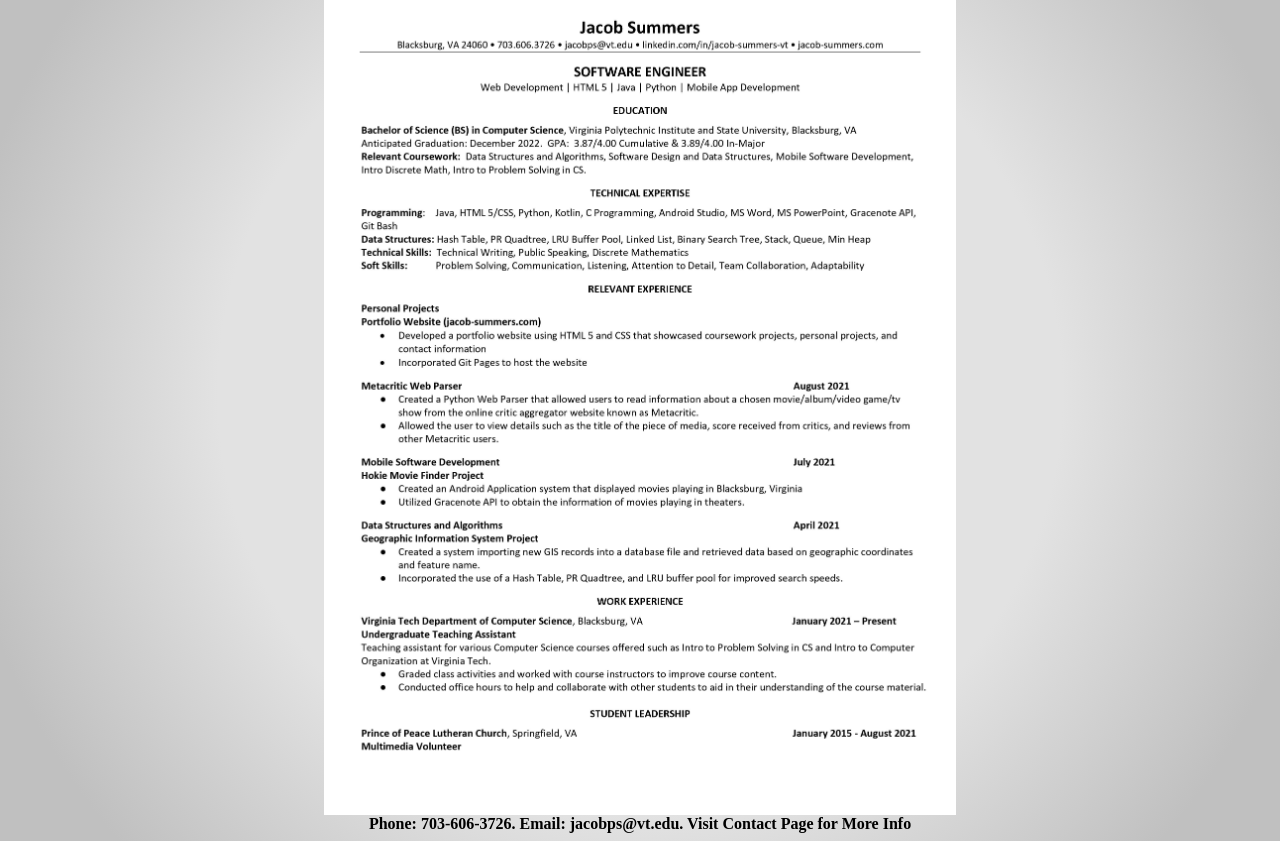
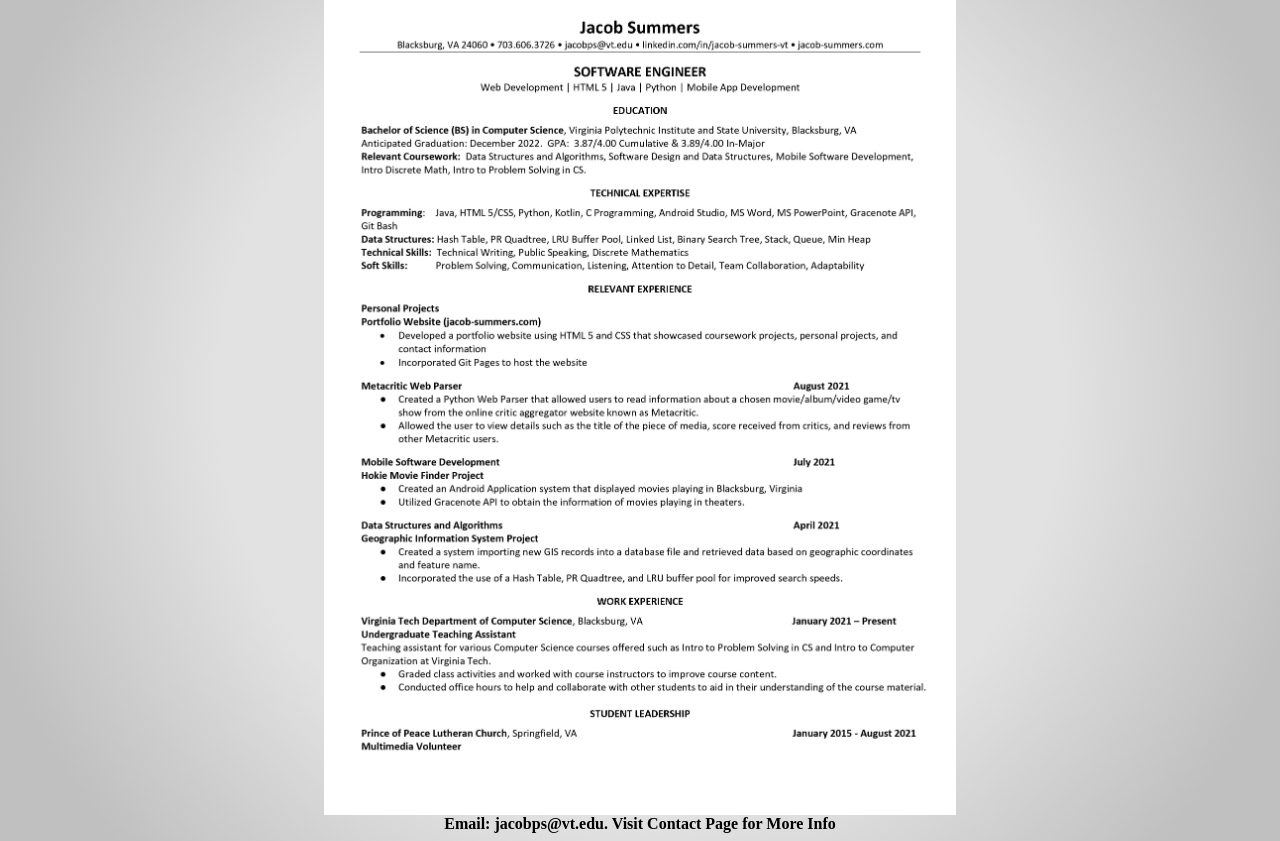
Before and after one commit to jacobps1/jacobps1.github.io, a plain HTML site: page resume.html in a window 1280 px wide. Shown: the part 56-897 px from the top of the page. Drawn offline with Linux system fonts and the light colour scheme.

Commit message:
remove info

```diff
--- a/resume.html
+++ b/resume.html
@@ -19,6 +19,6 @@
     </header>
 
     <img src ="InfoScreenshots/Resume.jpg" class="resumepic"/>
-    <footer><strong>Phone: 703-606-3726. Email: jacobps@vt.edu. Visit Contact Page for More Info</strong><footer>
+    <footer><strong>Email: jacobps@vt.edu. Visit Contact Page for More Info</strong><footer>
   </body>
 </html>
```
